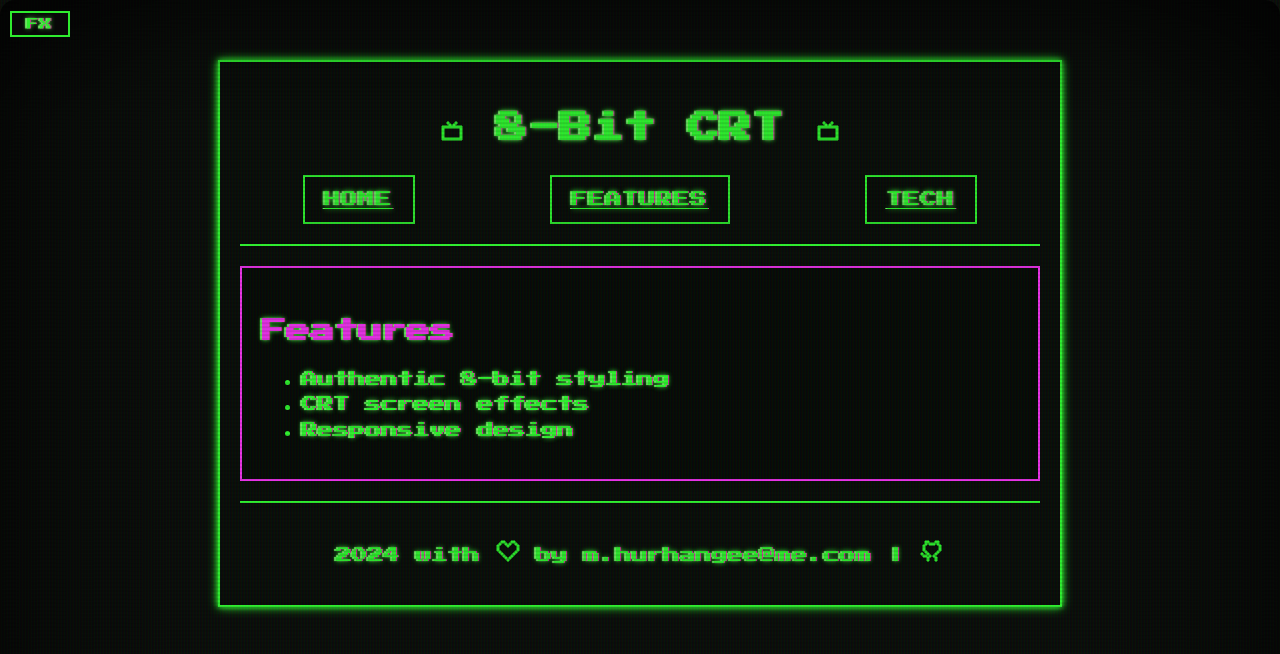
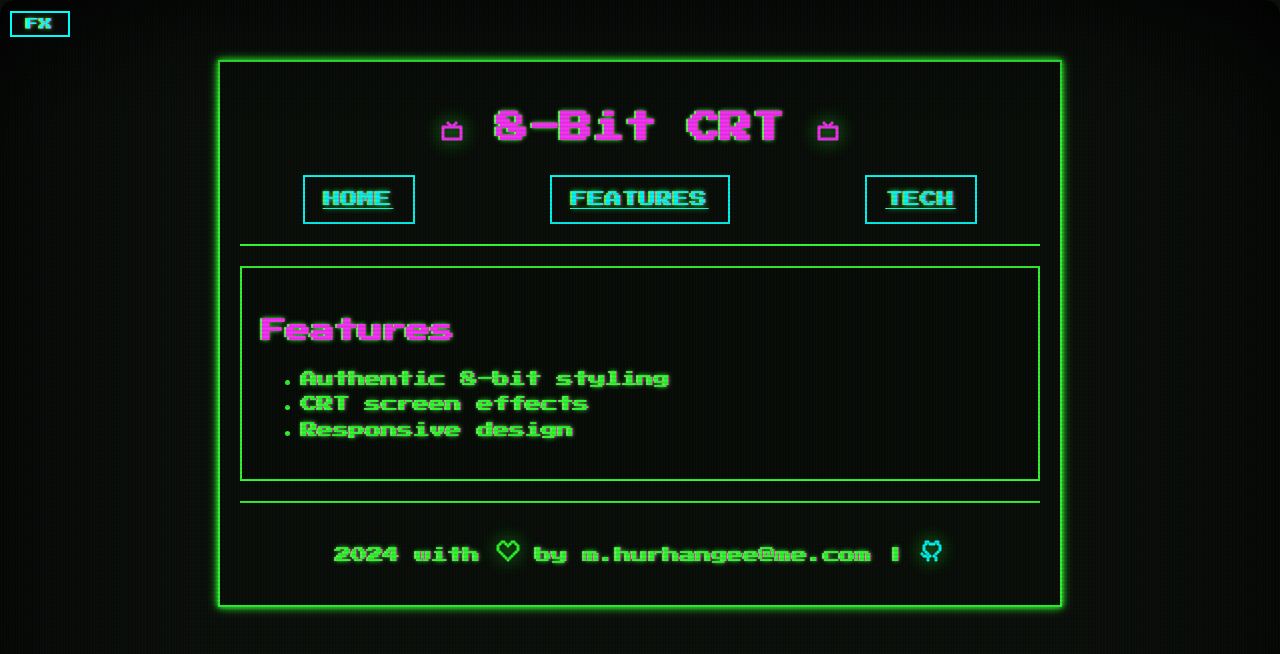
Before and after one commit to mhurhangee/8bit-crt, a Next.js app: page /features in a window 1280 px wide. Shown: the top 654 px of the page. Built offline with nearby package versions, Linux system fonts and the light colour scheme.

Commit message:
fix: added effects to Icons and improved colour scheme

```diff
--- a/app/globals.css
+++ b/app/globals.css
@@ -4,7 +4,8 @@
   --color-bg: #0a0a0a;
   --color-text: #33ff33;
   --color-primary: #33ff33;
-  --color-secondary: #ff33ff;
+  --color-secondary:#00ffff;
+  --color-emphasis: #ff33ff;
   --border-width: 2px;
 }
 
@@ -39,7 +40,7 @@ body {
 
 .eight-bit-title {
   font-size: 32px;
-  color: var(--color-primary);
+  color: var(--color-emphasis);
   text-align: center;
   margin-bottom: 20px;
   text-shadow: 3px 3px 0 var(--color-secondary);
@@ -57,7 +58,7 @@ body {
 }
 
 .eight-bit-section {
-  border: var(--border-width) solid var(--color-secondary);
+  border: var(--border-width) solid var(--color-primary);
   padding: 20px;
   margin-bottom: 20px;
   background-color: rgba(0, 0, 0, 0.2);
@@ -65,9 +66,9 @@ body {
 
 .eight-bit-subtitle {
   font-size: 24px;
-  color: var(--color-secondary);
+  color: var(--color-emphasis);
   margin-bottom: 10px;
-  text-shadow: 2px 2px 0 var(--color-primary);
+  text-shadow: 2px 2px 0 var(--color-secondary);
 }
 
 .eight-bit-text {
@@ -79,6 +80,36 @@ body {
   padding-top: 20px;
   text-align: center;
 }
+
+/* #region EightBit Link Styles */
+/* Eight-bit link styles */
+.eight-bit-link {
+  color: var(--color-secondary);
+  text-decoration: none;
+  position: relative;
+  transition: all 0.3s ease;
+}
+
+.eight-bit-link::before {
+  content: '';
+  position: absolute;
+  bottom: -2px;
+  left: 0;
+  width: 100%;
+  height: 2px;
+  background-color: var(--color-secondary);
+  transform: scaleX(0);
+  transition: transform 0.3s ease;
+}
+
+.eight-bit-link:hover {
+  color: var(--color-emphasis);
+}
+
+.eight-bit-link:hover::before {
+  transform: scaleX(1);
+}
+/* #endregion */
 
 /* CRT effects */
 .crt-effects {
@@ -166,7 +197,7 @@ body {
     rgba(0, 0, 0, 0.1) 50%
   );
   background-size: 100% 4px;
-  animation: scanline 10s linear infinite;
+  animation: scanline 100s linear infinite;
   opacity: 0;
   transition: opacity 0.3s ease;
 }
@@ -200,8 +231,8 @@ body {
 /* EightBit Button Styles */
 .eight-bit-button {
   background-color: var(--color-bg);
-  color: var(--color-text);
-  border: var(--border-width) solid var(--color-text);
+  color: var(--color-secondary);
+  border: var(--border-width) solid var(--color-secondary);
   padding: 10px 20px;
   font-family: inherit;
   font-size: 16px;
@@ -209,13 +240,13 @@ body {
   transition: all 0.3s ease;
   text-transform: uppercase;
   letter-spacing: 1px;
-  text-shadow: 2px 2px 0 var(--color-secondary);
+  text-shadow: 2px 2px 0 var(--color-emphasis);
 }
 
 .eight-bit-button:hover {
-  background-color: var(--color-text);
+  background-color: var(--color-secondary);
   color: var(--color-bg);
-  box-shadow: 0 0 10px var(--color-text);
+  box-shadow: 0 0 10px var(--color-secondary);
 }
 
 
@@ -286,12 +317,12 @@ body {
 }
 
 .crt-text-flicker {
-  animation: textFlicker 0.1s infinite;
+  animation: textFlicker 0.2s infinite;
 }
 
 /* Phosphor glow effect */
 .crt-phosphor {
-  filter: drop-shadow(0 0 5px var(--color-text));
+  filter: drop-shadow(0 0 10px var(--color-text));
 }
 
 /* Apply CRT text effects only when the body has the respective classes */
@@ -322,7 +353,7 @@ body.crt-text-flicker p,
 body.crt-text-flicker span,
 body.crt-text-flicker a,
 body.crt-text-flicker button {
-  animation: textFlicker 0.1s infinite;
+  animation: textFlicker 0.2s infinite;
 }
 
 body.crt-phosphor,
@@ -336,7 +367,7 @@ body.crt-phosphor p,
 body.crt-phosphor span,
 body.crt-phosphor a,
 body.crt-phosphor button {
-  filter: drop-shadow(0 0 5px var(--color-text));
+  filter: drop-shadow(0 0 10px var(--color-text));
 }
 
 /* Combined effects */
--- a/app/tech/page.tsx
+++ b/app/tech/page.tsx
@@ -1,3 +1,4 @@
+import Link from 'next/link';
 export default function Tech() {
   return (
     <section className="eight-bit-section">
@@ -5,6 +6,7 @@ export default function Tech() {
       <ul className="eight-bit-text list-disc list-inside">
         <li>Next.js</li>
         <li>Tailwind CSS</li>
+        <li><Link href="https://pixelarticons.com" className="eight-bit-link">PixelArtIcons</Link></li>
       </ul>
     </section>
   );
--- a/components/EBIcons.tsx
+++ b/components/EBIcons.tsx
@@ -1,3 +1,5 @@
+// Icons from https://pixelarticons.com
+
 import React from "react";
 
 interface IconProps {
@@ -35,7 +37,7 @@ const Icon: React.FC<IconProps> = ({ name, size = 24, className = "" }) => {
       fill="currentColor"
       stroke="currentColor"
       strokeWidth="1"
-      className={className}
+      className={`crt-text-shadow crt-text-flicker crt-phosphor ${className}`}
     >
       {getPath()}
     </svg>
--- a/components/EBLayout.tsx
+++ b/components/EBLayout.tsx
@@ -1,13 +1,19 @@
-import React from 'react'
-import { EBButton } from "./EBButton"
-import Link from 'next/link'
-import Icon from './EBIcons'
+import React from "react";
+import { EBButton } from "./EBButton";
+import Link from "next/link";
+import Icon from "./EBIcons";
 
-export default function EightBitLayout({ children }: { children: React.ReactNode }) {
+export default function EightBitLayout({
+  children,
+}: {
+  children: React.ReactNode;
+}) {
   return (
     <div className="eight-bit-layout">
       <header className="eight-bit-header mb-6">
-        <h1 className="eight-bit-title text-2xl mb-4"><Icon name="tv" size={24} /> 8-Bit CRT <Icon name="tv" size={24} /></h1>
+        <h1 className="eight-bit-title text-2xl mb-4">
+          <Icon name="tv" size={24} /> 8-Bit CRT <Icon name="tv" size={24} />
+        </h1>
         <nav className="eight-bit-nav flex space-x-4">
           <EBButton variant="eightBit" asChild>
             <Link href="/">Home</Link>
@@ -20,12 +26,15 @@ export default function EightBitLayout({ children }: { children: React.ReactNode
           </EBButton>
         </nav>
       </header>
-      <main className="eight-bit-main mb-6">
-        {children}
-      </main>
+      <main className="eight-bit-main mb-6">{children}</main>
       <footer className="eight-bit-footer">
-        <p className="eight-bit-text text-sm">2024 with <Icon name="heart" size={24} /> by m.hurhangee@me.com | <Icon name="github" size={24} /></p>
+        <p className="eight-bit-text text-sm">
+          2024 with <Icon name="heart" size={24} /> by m.hurhangee@me.com |{" "}
+          <Link href="https://github.com/mhurhangee/8bit-crt" className="eight-bit-link">
+            <Icon name="github" size={24} />
+          </Link>
+        </p>
       </footer>
     </div>
-  )
+  );
 }
```
